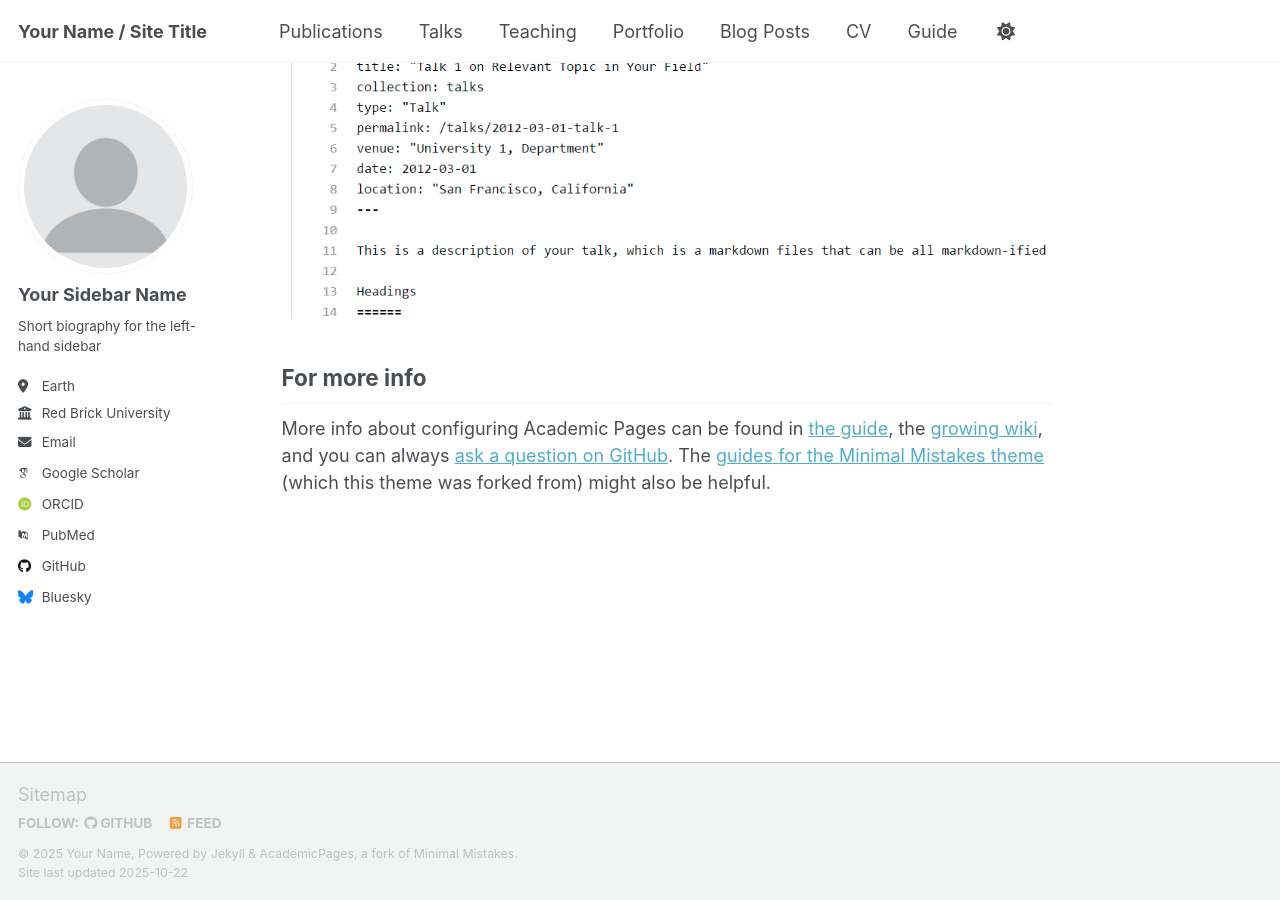
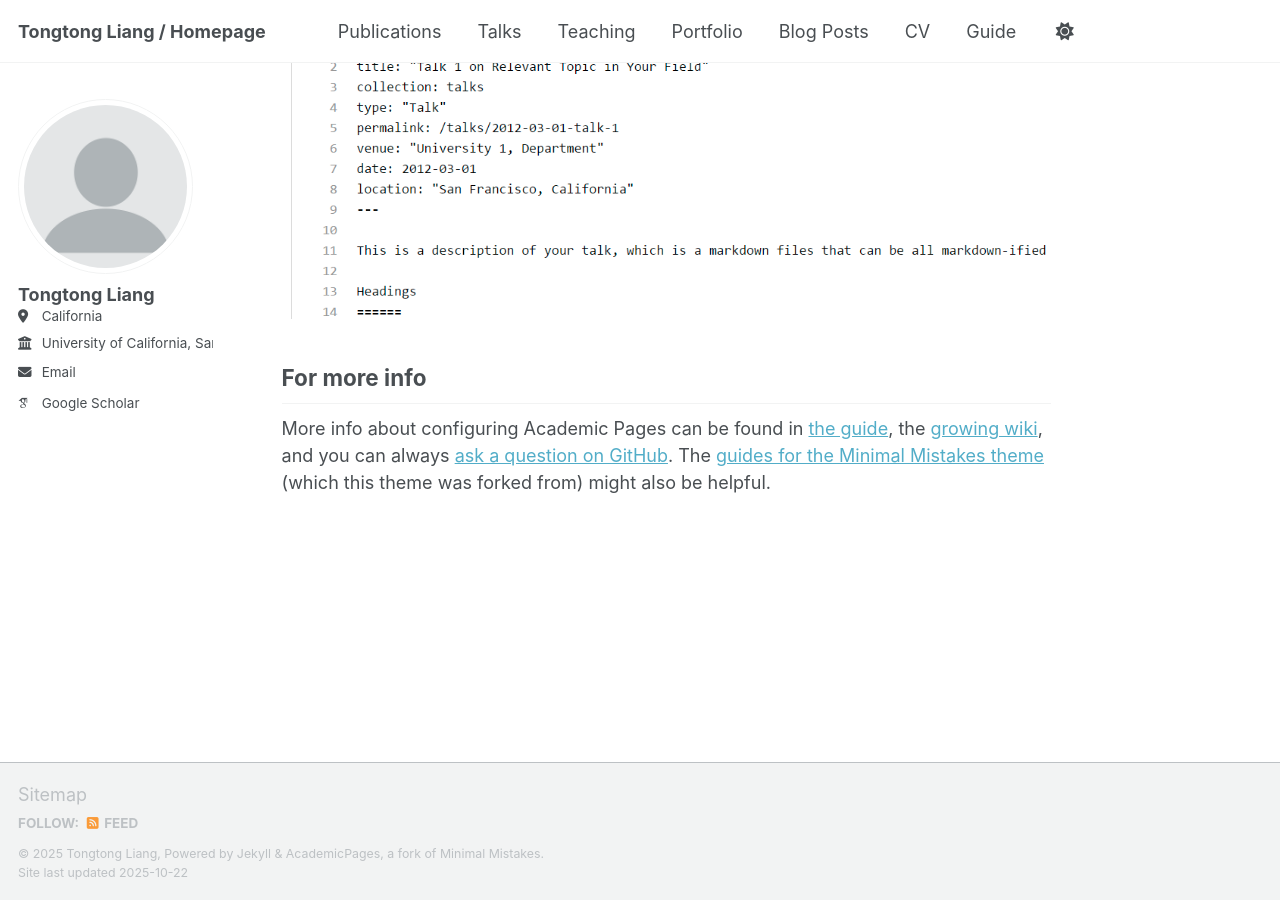
Before and after one commit to tongtongliang/tongtongliang.github.io, a Jekyll site: the page built from _pages/about.md, in a window 1280 px wide and 900 px high, scrolled down 2880 px. Built offline with Jekyll 4.4.1, drawn with Linux system fonts in a browser that asks for light colours; some web fonts are replaced; a script that is not in the unit is left out.

Commit message:
Update _config.yml

```diff
--- a/_config.yml
+++ b/_config.yml
@@ -9,13 +9,13 @@
 # Basic Site Settings
 locale                   : "en-US"
 site_theme               : "default" # Currently available options are "default", "air"
-title                    : "Your Name / Site Title"
+title                    : "Tongtong Liang / Homepage"
 title_separator          : "-"
-name                     : &name "Your Name"
-description              : &description "Your Name's academic portfolio"   # Update this with a general description of your site, this is the default if not overridden by a page
-url                      : https://academicpages.github.io # The base hostname & protocol for your site e.g. "https://[your GitHub username].github.io",
+name                     : &name "Tongtong Liang"
+description              : &description "Tongtong Liang's academic portfolio"   # Update this with a general description of your site, this is the default if not overridden by a page
+url                      : https://tongtongliang.github.io/ # The base hostname & protocol for your site e.g. "https://[your GitHub username].github.io",
                                                            # or if you already have some other page hosted on Github then use "https://[your GitHub username].github.io/[Your Repo Name]"
-baseurl                  : "" # the subpath of your site, e.g. "/blog"
+# baseurl                  : "" # the subpath of your site, e.g. "/blog"
 repository               : "academicpages/academicpages.github.io"
 
 # Site Author - The following control what appear as part of the author content on the side bar.
@@ -24,60 +24,60 @@ repository               : "academicpages/academicpages.github.io"
 author:
   # Biographic information
   avatar           : "profile.png"
-  name             : "Your Sidebar Name"
-  pronouns         : # example: "she/her"
-  bio              : "Short biography for the left-hand sidebar"
-  location         : "Earth"
-  employer         : "Red Brick University"
-  uri              : # URL
-  email            : "none@example.org"
+  name             : "Tongtong Liang"
+  # pronouns         : # example: "she/her"
+  # bio              : "Short biography for the left-hand sidebar"
+  location         : "California"
+  employer         : "University of California, San Diego"
+  # uri              : # URL
+  email            : "ttliang@ucsd.edu"
 
   # Academic websites
-  academia         : # URL
-  arxiv            : # URL - Update with the correct link to your profile
-  googlescholar    : "https://scholar.google.com/citations?user=PS_CX0AAAAAJ"
-  inspire-hep      : # URL
-  impactstory      : # URL
-  orcid            : "https://orcid.org/yourorcidurl"
-  semantic         : # URL
-  pubmed           : "https://www.ncbi.nlm.nih.gov/pubmed/?term=john+snow"
-  researchgate     : # URL
-  scopus           : # URL
+  # academia         : # URL
+  # arxiv            : # URL - Update with the correct link to your profile
+  googlescholar    : "https://scholar.google.com/citations?hl=en&authuser=2&user=Vq9lQisAAAAJ"
+  # inspire-hep      : # URL
+  # impactstory      : # URL
+  # orcid            : "https://orcid.org/yourorcidurl"
+  # semantic         : # URL
+  # pubmed           : "https://www.ncbi.nlm.nih.gov/pubmed/?term=john+snow"
+  # researchgate     : # URL
+  # scopus           : # URL
 
   # Repositories and software development
-  bitbucket        : # Username - Update with your username on the site
-  codepen          : # Username
-  dribbble         : # Username
-  github           : "academicpages"
-  kaggle           : # Username
-  stackoverflow    : # User number or user number and name (i.e., use "1" or "1/jeff-atwood")
+  # bitbucket        : # Username - Update with your username on the site
+  # codepen          : # Username
+  # dribbble         : # Username
+  # github           : "academicpages"
+  # kaggle           : # Username
+  # stackoverflow    : # User number or user number and name (i.e., use "1" or "1/jeff-atwood")
 
-  # Social media
-  artstation       : # Username
-  bluesky          : "bsky.app" # Replace this with you Bluesky username
-  facebook         : # Username
-  flickr           : # Username
-  foursquare       : # Username
-  goodreads        : # Username
-  google_plus      : # Username
-  keybase          : # Username
-  instagram        : # Username
-  lastfm           : # Username
-  linkedin         : # Username
-  mastodon         : # URL
-  medium           : # URL
-  pinterest        : # Username
-  soundcloud       : # Username
-  steam            : # Username
-  telegram         : # URL
-  tumblr           : # Username
-  twitter          : # Username for X / Twitter
-  vine             : # Username
-  weibo            : # Username
-  wikipedia        : # Username
-  xing             : # Username
-  youtube          : # Username
-  zhihu            : # Username
+  # # Social media
+  # artstation       : # Username
+  # bluesky          : "bsky.app" # Replace this with you Bluesky username
+  # facebook         : # Username
+  # flickr           : # Username
+  # foursquare       : # Username
+  # goodreads        : # Username
+  # google_plus      : # Username
+  # keybase          : # Username
+  # instagram        : # Username
+  # lastfm           : # Username
+  # linkedin         : # Username
+  # mastodon         : # URL
+  # medium           : # URL
+  # pinterest        : # Username
+  # soundcloud       : # Username
+  # steam            : # Username
+  # telegram         : # URL
+  # tumblr           : # Username
+  # twitter          : # Username for X / Twitter
+  # vine             : # Username
+  # weibo            : # Username
+  # wikipedia        : # Username
+  # xing             : # Username
+  # youtube          : # Username
+  # zhihu            : # Username
 
 # Publication Category - The following the list of publication categories and their headings
 publication_category:
```
